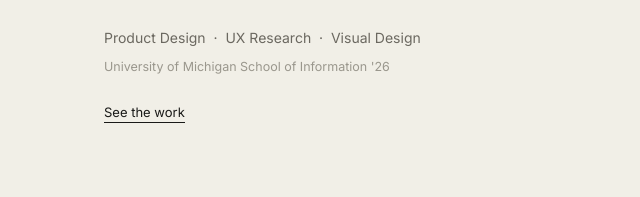
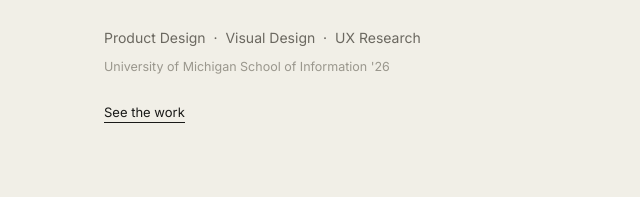
Before and after one commit to keelyganong/keely-portfolio, a plain HTML site: page index.html in a window 1280 px wide. Shown: the part 261-458 px from the top of the page, 118-758 px from the left. Drawn offline with Linux system fonts and the light colour scheme; a web font is replaced by a local one.

Commit message:
Update index.html

```diff
--- a/index.html
+++ b/index.html
@@ -31,7 +31,7 @@
 <section class="hero">
   <h1>I design information into digital experiences people actually use.</h1>
   <p class="sub">Product designer working at the synthesis of technology, aesthetics, and human need.</p>
-  <div class="focus-list">Product Design &nbsp;·&nbsp; UX Research &nbsp;·&nbsp; Visual Design</div>
+  <div class="focus-list">Product Design &nbsp;·&nbsp; Visual Design &nbsp;·&nbsp; UX Research</div>
   <div class="grad-line">University of Michigan School of Information '26</div>
   <a class="cta" href="#work">See the work</a>
 
```
